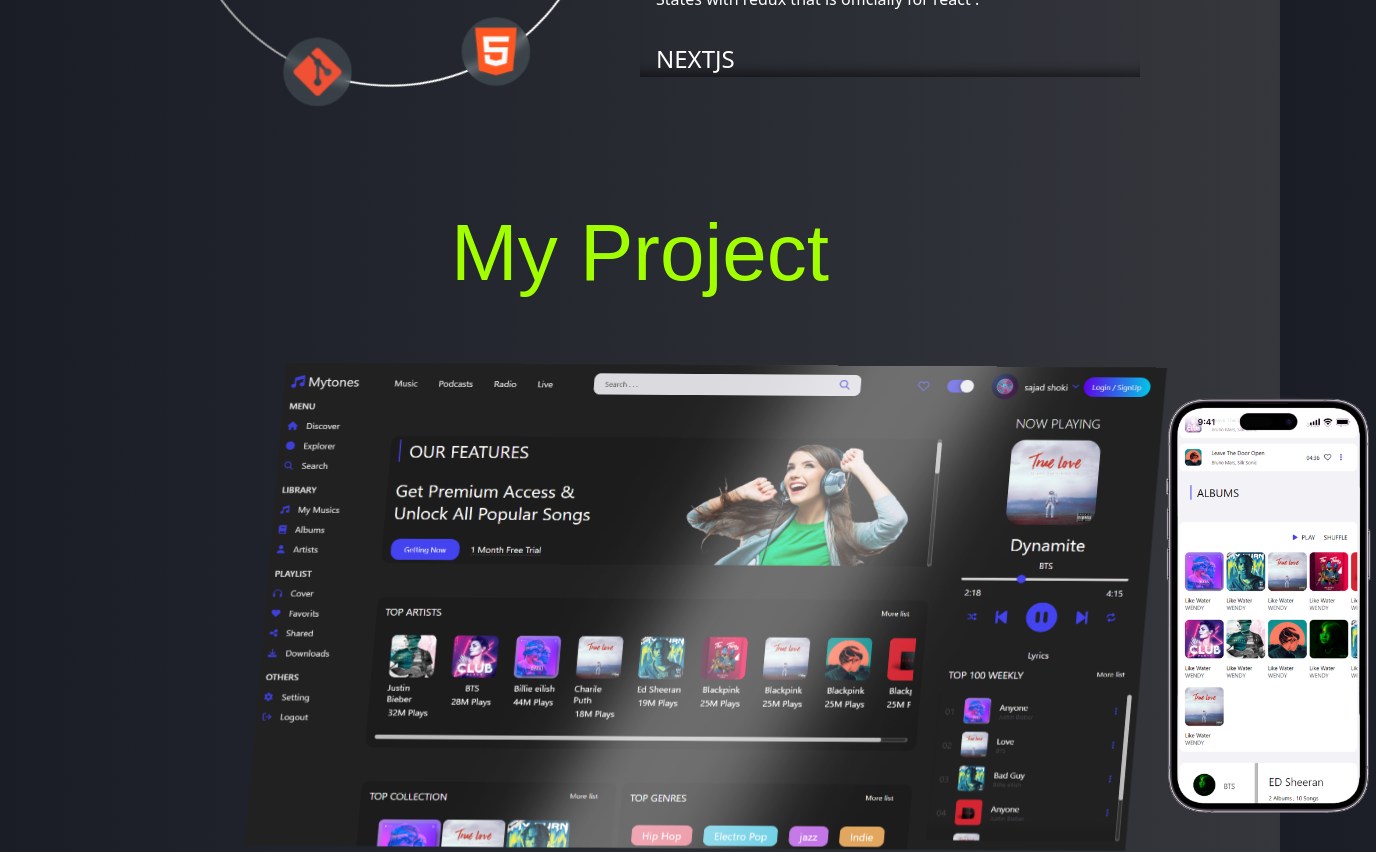
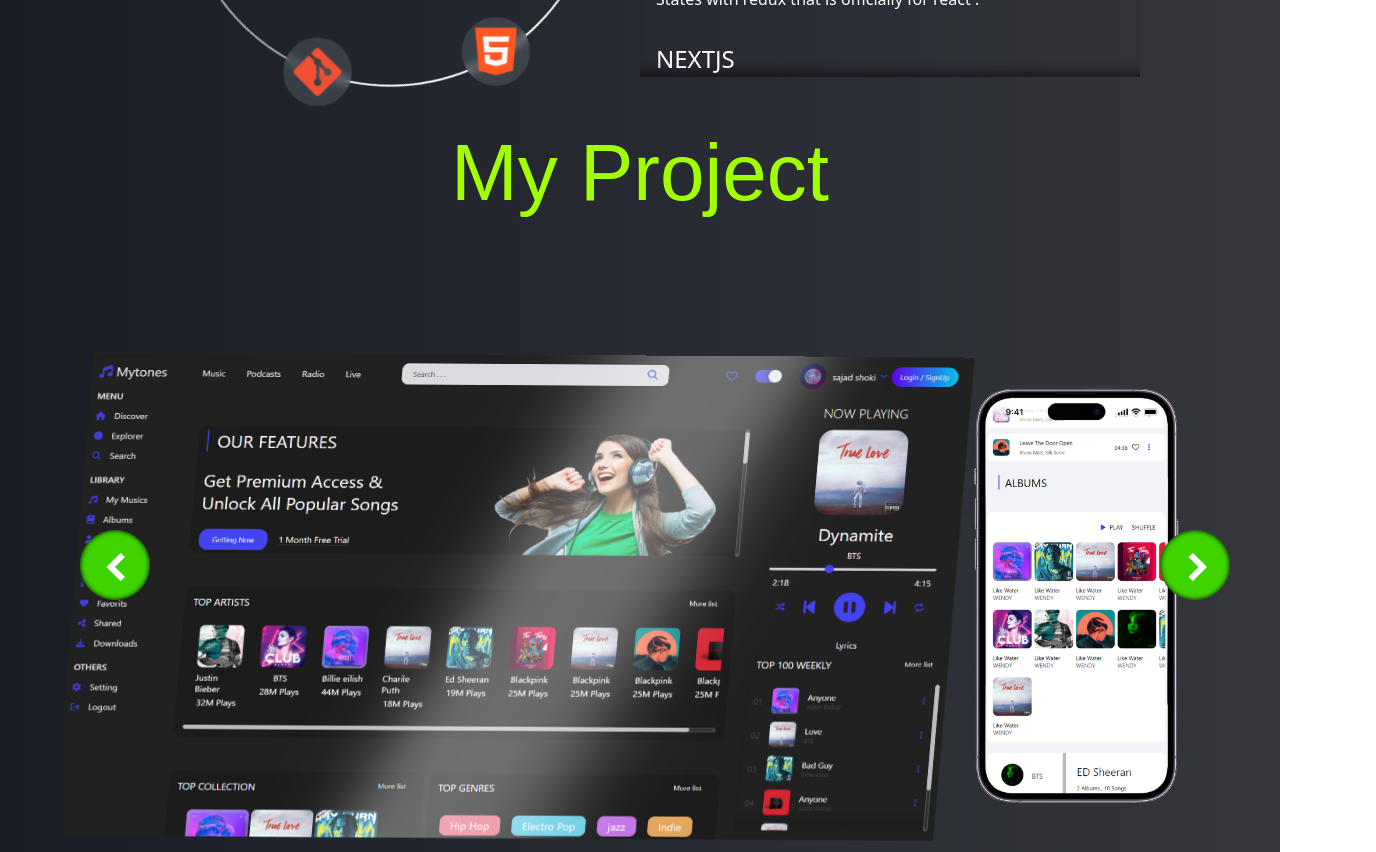
Before and after one commit to sajadzshoki/Sajad-portfolio, a React (Create React App) app: page / in a window 1280 px wide. Shown: the part 1120-1972 px from the top of the page, 1376 px wide, since content can reach past the window. Built offline with nearby package versions, Linux system fonts and the light colour scheme; a web font is replaced by a local one.

Commit message:
projects carousel

```diff
--- a/src/components/Projects.jsx
+++ b/src/components/Projects.jsx
@@ -1,20 +1,92 @@
 import React from "react";
 import { Link } from "react-router-dom";
 import mytones2 from "../images/mytones2.png";
+import youtube from "../images/youtube.png";
+import mui from "../images/mui.png";
 import iphone from "../images/iphone.png";
 
 const Projects = () => {
 
+  const goRight =()=>{
+    document.getElementById('project').scrollLeft +=1100;
+
+  }
+  const goLeft =()=>{
+    document.getElementById('project').scrollLeft -=1100;
+
+  }
   return (
-    <div className="main-project-container" id="project">
+    <div className="projects">
+      <button className="arrow-r btn" onClick={goRight} onScroll>
+        <i
+          class="bx bxs-chevron-right"
+          style={{ fontSize: "3rem", color: "var(--white)" }}
+        ></i>
+      </button>
+      <button className="arrow-l btn" onClick={goLeft} onScroll>
+        <i
+          class="bx bxs-chevron-left"
+          style={{ fontSize: "3rem", color: "var(--white)" }}
+        ></i>
+      </button>
       <h1 className="header">My Project</h1>
-      <div className="main-project">
-        <a href="https://sajadzshoki.github.io/Mytones/">
-          <img alt="project" src={mytones2} className="main-project-image" title="go to website" />
-        </a>
-        <a href="https://sajadzshoki.github.io/Mytones/">
-          <img alt="project" src={iphone} className="iphone" title="go to website"/>
-        </a>
+      <div className="main-project-container" id="project">
+        <div className="main-project" >
+          <a href="https://sajadzshoki.github.io/Mytones/">
+            <img
+              alt="project"
+              src={mytones2}
+              className="main-project-image"
+              title="go to website"
+            />
+          </a>
+          <a href="https://sajadzshoki.github.io/Mytones/">
+            <img
+              alt="project"
+              src={iphone}
+              className="iphone"
+              title="go to website"
+            />
+          </a>
+        </div>
+
+        <div className="main-project">
+          <a href="https://sajadzshoki.github.io/Youtube-Clone/">
+            <img
+              alt="project"
+              src={youtube}
+              className="main-project-image"
+              title="go to website"
+            />
+          </a>
+          <a href="https://sajadzshoki.github.io/Mytones/">
+            <img
+              alt="project"
+              src={iphone}
+              className="iphone"
+              title="go to website"
+            />
+          </a>
+        </div>
+
+        <div className="main-project">
+          <a href="https://sajadzshoki.github.io/Youtube-Clone/">
+            <img
+              alt="project"
+              src={mui}
+              className="main-project-image"
+              title="go to website"
+            />
+          </a>
+          <a href="https://sajadzshoki.github.io/Mytones/">
+            <img
+              alt="project"
+              src={iphone}
+              className="iphone"
+              title="go to website"
+            />
+          </a>
+        </div>
       </div>
       <Link to="/all_projects">
         <button className="btn all-projects-link">
--- a/src/styles/App.css
+++ b/src/styles/App.css
@@ -6,7 +6,7 @@
 }
 
 html {
-  scroll-behavior: smooth
+
 }
 
 /* --------------------------------- colors --------------------------------- */
@@ -199,7 +199,7 @@ label {
 }
 
 /* -------------------------------- skills -------------------------------- */
-.skills{
+.skills {
   width: 80%;
   margin: auto;
   display: flex;
@@ -209,28 +209,32 @@ label {
   align-items: center;
 
 }
-.skills-icons{
+
+.skills-icons {
   width: 500px;
   height: 500px;
   position: relative;
-  animation: skills-circle 15s infinite linear ;
+  animation: skills-circle 15s infinite linear;
 }
-.skills-icons:hover{
+
+.skills-icons:hover {
   animation-play-state: paused;
 }
 
-.stop-animation{
-  animation: logos-circle 15s infinite linear ;
+.stop-animation {
+  animation: logos-circle 15s infinite linear;
 
   position: absolute;
   top: 50%;
   left: 41%;
 
 }
-.stop-animation:hover{
+
+.stop-animation:hover {
   animation-play-state: paused;
 }
-.logo-container{
+
+.logo-container {
   background-color: rgba(187, 227, 227, 0.141);
   backdrop-filter: blur(5px);
   border-radius: 50%;
@@ -240,13 +244,15 @@ label {
   justify-content: center;
   align-items: center;
 }
-.logo{
+
+.logo {
   width: 50px;
   height: 50px;
 
 
 }
-.cirlce-line{
+
+.cirlce-line {
   position: absolute;
   width: 440px;
   height: 440px;
@@ -256,88 +262,110 @@ label {
   border-radius: 50%;
   z-index: -1;
 }
-.html{
+
+.html {
   position: absolute;
   top: 0;
   right: 45%;
-  animation: logos-circle 15s infinite linear ;
+  animation: logos-circle 15s infinite linear;
 
 }
-.css{
+
+.css {
   position: absolute;
   bottom: 0;
   right: 45%;
-  animation: logos-circle 15s infinite linear ;
+  animation: logos-circle 15s infinite linear;
 }
-.react{
+
+.react {
   position: absolute;
   top: 45%;
   right: 0px;
-  animation: logos-circle 15s infinite linear ;
+  animation: logos-circle 15s infinite linear;
 }
-.js{
+
+.js {
   position: absolute;
   top: 45%;
   left: 0;
-  animation: logos-circle 15s infinite linear ;
+  animation: logos-circle 15s infinite linear;
 }
-.redux{
+
+.redux {
   position: absolute;
   top: 14%;
   left: 10%;
-  animation: logos-circle 15s infinite linear ;
+  animation: logos-circle 15s infinite linear;
 }
-.git{
+
+.git {
   position: absolute;
   top: 14%;
   right: 10%;
-  animation: logos-circle 15s infinite linear ;
+  animation: logos-circle 15s infinite linear;
 }
-.tailwind{
+
+.tailwind {
   position: absolute;
   bottom: 14%;
   right: 12%;
-  animation: logos-circle 15s infinite linear ;
+  animation: logos-circle 15s infinite linear;
 }
-.nextjs{
+
+.nextjs {
   position: absolute;
   bottom: 14%;
   left: 12%;
-  animation: logos-circle 15s infinite linear ;
+  animation: logos-circle 15s infinite linear;
 }
-.html:hover , .css:hover , .js:hover , .git:hover , .tailwind:hover , .react:hover , .redux:hover , .nextjs:hover {
+
+.html:hover,
+.css:hover,
+.js:hover,
+.git:hover,
+.tailwind:hover,
+.react:hover,
+.redux:hover,
+.nextjs:hover {
   box-shadow: var(--gray-light) 0px 0px 20px;
   animation-play-state: paused;
 
 }
 
 
-@keyframes skills-circle{
-  from{
+@keyframes skills-circle {
+  from {
     transform: rotate(0deg) scale(0.7);
   }
-  50%{
+
+  50% {
     transform: rotate(180deg) scale(1);
   }
-  to{
+
+  to {
     transform: rotate(360deg) scale(0.7);
   }
 
 
 }
-@keyframes logos-circle{
-  from{
+
+@keyframes logos-circle {
+  from {
     transform: rotate(0deg);
   }
-  50%{
+
+  50% {
     transform: rotate(-180deg);
   }
-  to{
+
+  to {
     transform: rotate(-360deg);
   }
 
 }
-.skills-info{
+
+.skills-info {
   width: 500px;
   padding: 1rem;
   max-height: 400px;
@@ -345,33 +373,72 @@ label {
   box-shadow: inset 0px -15px 12px -10px var(--black-low);
 
 }
-.skills-info::-webkit-scrollbar{
+
+.skills-info::-webkit-scrollbar {
   width: 0;
 }
-.skills-info p{
+
+.skills-info p {
   margin-bottom: 2rem;
   font-weight: 200;
   transition: 0.3s ease-in-out;
   border-radius: 20px;
 }
-.skills-info p:hover{
+
+.skills-info p:hover {
   background-color: var(--black-low);
   padding: 0.5rem 1rem;
   backdrop-filter: blur(20px);
 }
 
 /* ------------------------------ main project ------------------------------ */
+
+.projects {
+
+  position: relative;
+}
 .main-project-container {
   display: flex;
-  flex-direction: column;
-  justify-content: center;
-  align-items: center;
-  margin: 5rem 0rem;
+  /* flex-direction: column; */
+  justify-content:flex-start;
+  margin: 3rem auto;
+  overflow-x:auto;
+  width:90vw;
+  column-gap: 10rem;
+ scroll-behavior: smooth;
+ /* background-color: #ffee00; */
+}
 
+.main-project-container::-webkit-scrollbar {
+  height: 0;
+}
+
+.arrow-r {
+  display: grid;
+  place-items: center;
+  position: absolute;
+  right: 50px;
+  top: 45%;
+  background-color: var(--my-green-dark);
+  width: 70px;
+  height:70px;
+  border-radius: 50%;
+  z-index:10;
+}
+.arrow-l {
+  display: grid;
+  place-items: center;
+  position: absolute;
+  left: 80px;
+  top: 45%;
+  background-color: var(--my-green-dark);
+  width: 70px;
+  height:70px;
+  border-radius: 50%;
+  z-index:10;
 }
 
 .main-project {
-  width: 60%;
   margin: 3rem auto;
   display: flex;
   justify-content: space-around;
@@ -381,20 +448,23 @@ label {
 
 .main-project-image {
   width: 900px;
-  transform:rotateX(25deg) rotateY(-21deg) rotateZ(10deg);
-  animation: image-rotate 5s 2  ;
+  transform: rotateX(25deg) rotateY(-21deg) rotateZ(10deg);
+  animation: image-rotate 5s 2;
   transition: 0.6s all;
 
 }
-.main-project-image:hover{
-  transform:rotateX(0deg) rotateY(0deg) rotateZ(0deg);
+
+.main-project-image:hover {
+  transform: rotateX(0deg) rotateY(0deg) rotateZ(0deg);
   transform: scale(1.1);
   box-shadow: 0px 0px 40px var(--gray-light);
 
 }
-.main-project-image:hover~.iphone{
+
+.main-project-image:hover~.iphone {
   margin-left: 50px;
 }
+
 .iphone {
   width: 220px;
   transition: 0.5s all;
@@ -405,16 +475,19 @@ label {
   filter: drop-shadow(0px 0px 20px var(--gray-light));
 
 }
+
 @keyframes image-rotate {
   from {
-    transform: rotateX(6deg) rotateY(38deg) rotateZ(-21deg) ;
+    transform: rotateX(6deg) rotateY(38deg) rotateZ(-21deg);
 
   }
-  50%{
-    transform:rotateX(25deg) rotateY(-21deg) rotateZ(10deg);
+
+  50% {
+    transform: rotateX(25deg) rotateY(-21deg) rotateZ(10deg);
   }
-  to{
-    transform: rotateX(6deg) rotateY(38deg) rotateZ(-21deg) ;
+
+  to {
+    transform: rotateX(6deg) rotateY(38deg) rotateZ(-21deg);
   }
 }
 
@@ -466,7 +539,7 @@ label {
   transform: scale(1.3);
   background-color: var(--black-low);
   border-radius: 10px;
-  backdrop-filter:blur(10px);
+  backdrop-filter: blur(10px);
 }
 
 .year {
@@ -566,6 +639,7 @@ label {
   font-weight: 100;
   text-align: center;
 }
+
 /* -------------------------------- scrollbar ------------------------------- */
 /* Firefox */
 * {
@@ -578,6 +652,7 @@ label {
   width: 11px;
   width: 11px;
 }
+
 *::-webkit-scrollbar-track {
   border-radius: 20px;
   background-color: #DFE9EB;
```
